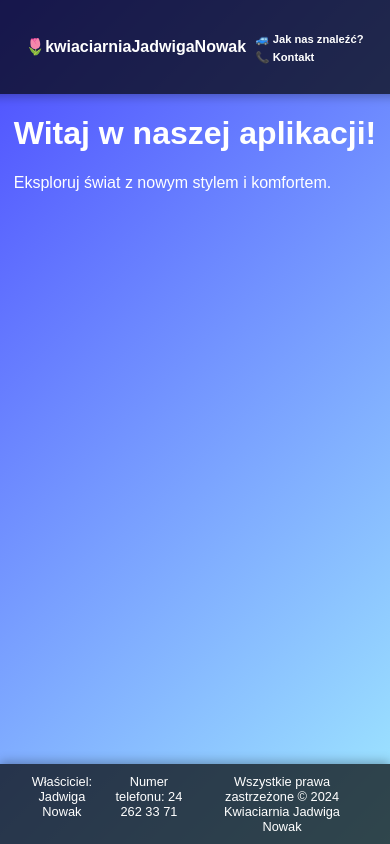
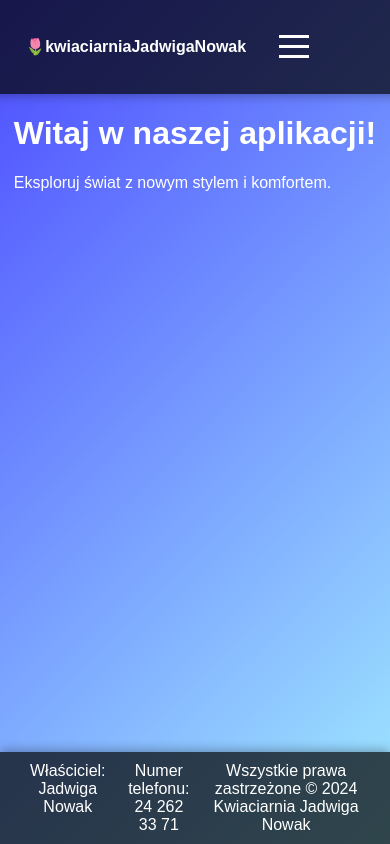
Before and after one commit to xseser/kwiaciarnia, a React (Create React App) app: page / in a window 390 px wide. Shown: the top 844 px of the page. Built offline with nearby package versions, Linux system fonts and the light colour scheme.

Commit message:
working on mobile device alignemnt

```diff
--- a/src/App.css
+++ b/src/App.css
@@ -88,6 +88,22 @@
   width: 100px;
 }
 
+.hamburger {
+  display: none;
+  flex-direction: column;
+  justify-content: space-around;
+  width: 30px;
+  height: 30px;
+  cursor: pointer;
+  z-index: 20; /* Dodano z-index, aby hamburger był na wierzchu */
+}
+
+.hamburger div {
+  height: 3px;
+  background: #fff;
+  transition: all 0.3s ease;
+}
+
 @media (max-width: 1200px) {
   .logo-container {
     position: absolute;
@@ -96,9 +112,47 @@
   }
 }
 
+@media (max-width: 450px) {
+  .logo {
+    font-size: 1.5vw;
+  }
+
+  .nav-links-container {
+    display: flex;
+  }
+
+  .nav-links {
+    display: none;
+  }
+
+  .hamburger {
+    display: flex;
+    margin-right: 14vw;
+  }
+
+  .nav-links.active {
+    display: flex;
+    flex-direction: column;
+    position: absolute;
+    top: 100%;
+    right: 0;
+    background-color: rgba(0, 0, 0, 0.7);
+    width: 100%;
+    z-index: 10;
+  }
+
+  .nav-links li {
+    margin-left: 0;
+  }
+
+  .nav-links a {
+    text-align: center;
+  }
+}
+
 @media (max-width: 480px) {
   .logo {
-    font-size: clamp(1rem, 3.5vw, 1.5rem); /* Jeszcze mniejszy rozmiar dla małych ekranów */
+    font-size: clamp(1rem, 3.5vw, 1.5rem);
   }
 
   .nav-links a {
@@ -130,16 +184,17 @@
   margin: 0 10px;
 }
 
-@media (max-width: 768px) {
-  .footer-item {
-    font-size: 0.8rem;
-  }
-}
+/*@media (max-width: 768px) {*/
+/*  .footer-item {*/
+/*    font-size: 0.8rem;*/
+/*  }*/
+/*}*/
 
 @media (max-width: 600px) {
   .nav-links {
     flex-direction: column;
-    gap: 1%;
+    max-height: 10000px;
+    gap: 2vh;
     align-items: flex-start;
   }
 
--- a/src/App.js
+++ b/src/App.js
@@ -1,11 +1,17 @@
-import React from 'react';
-import {BrowserRouter as Router, Route, Routes, Link} from 'react-router-dom';
+import React, { useState } from 'react';
+import { BrowserRouter as Router, Route, Routes, Link } from 'react-router-dom';
 import './App.css';
 import Home from './pages/Home';
 import FindUs from './pages/FindUs';
 import Contact from './pages/Contact';
 
 function App() {
+    const [menuOpen, setMenuOpen] = useState(false);
+
+    const toggleMenu = () => {
+        setMenuOpen(!menuOpen);
+    };
+
     return (
         <Router>
             <div className="App">
@@ -17,7 +23,12 @@ function App() {
                             </Link>
                         </div>
                         <div className="nav-links-container">
-                            <ul className="nav-links">
+                            <div className="hamburger" onClick={toggleMenu}>
+                                <div></div>
+                                <div></div>
+                                <div></div>
+                            </div>
+                            <ul className={`nav-links ${menuOpen ? 'active' : ''}`}>
                                 <li><Link to="/find-us" className="nav-links-id">🚙 Jak nas znaleźć?</Link></li>
                                 <li><Link to="/contact" className="nav-links-id">📞 Kontakt</Link></li>
                             </ul>
```
